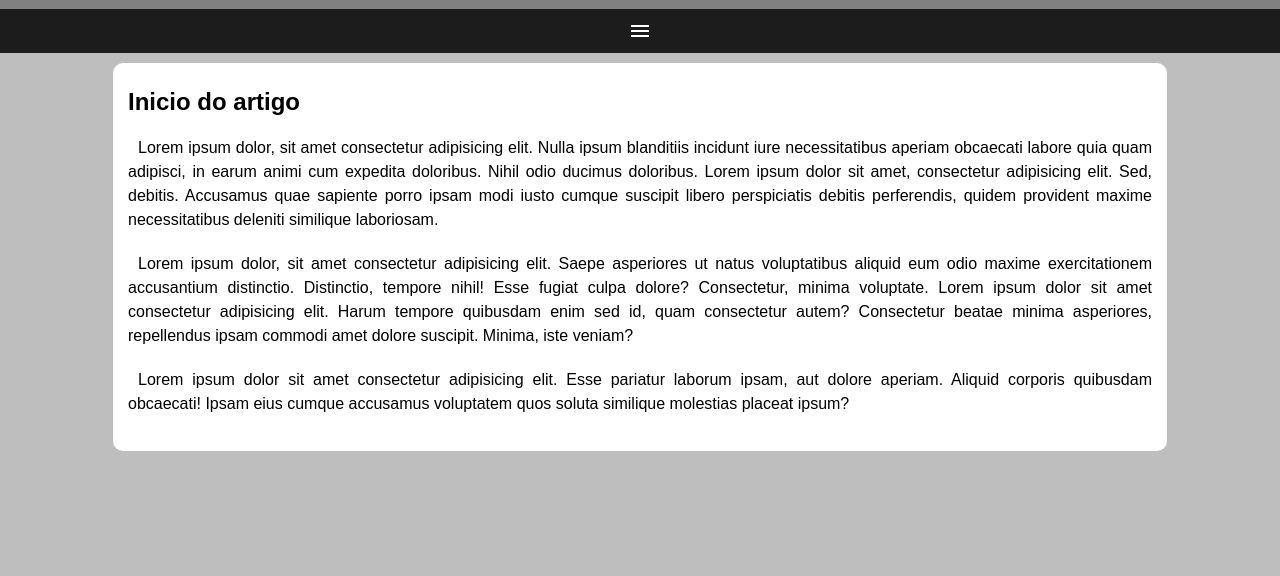
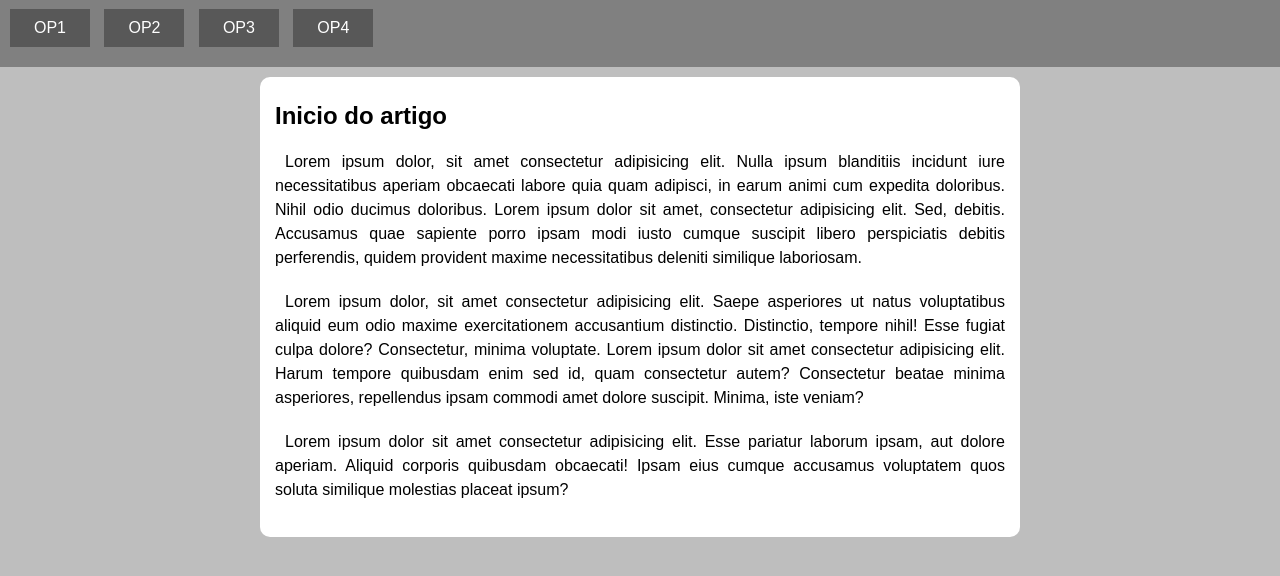
Before and after one commit to gscalfoni/html5_css3, a plain HTML site: page exercicios/ex026/mq05/index.html in a window 1280 px wide. Shown: the part 48-624 px from the top of the page. Drawn offline with nearby package versions, Linux system fonts and the light colour scheme.

Commit message:
Finalização do exercício de "menu"

```diff
--- a/exercicios/ex026/mq05/index.html
+++ b/exercicios/ex026/mq05/index.html
@@ -8,8 +8,9 @@
     <link rel="stylesheet" href="https://fonts.googleapis.com/css2?family=Material+Symbols+Outlined:opsz,wght,FILL,GRAD@20..48,100..700,0..1,-50..200" />
 
     <link rel="stylesheet" href="style.css">
+    <link rel="stylesheet" href="media-query.css">
 </head>
-<body>
+<body onresize="mudouTamanho()">
 
     <header>
         <h1>Site de exemplo</h1>
@@ -59,6 +60,17 @@
 
             }
         }
+
+        function mudouTamanho(){
+            let i = document.getElementById("menu")
+
+            if (window.innerWidth >=768){
+                i.style.display = "block"
+            }
+            else{
+                i.style.display = "none"
+            }
+        }
     </script>
 
 </body>
--- /dev/null
+++ b/exercicios/ex026/mq05/media-query.css
@@ -0,0 +1,40 @@
+@charset "UTF-8";
+
+@media screen and (min-width: 768px){
+    i#burguer{
+        display: none;
+    }
+
+    menu{
+        display: block;
+    }
+
+    menu ul{
+        text-align: left;
+    }
+
+    menu li{
+        display: inline-block;
+        width: 80px;
+        margin-bottom: 20px;
+        text-align: center;
+        margin-left: 10px;
+    }
+
+    menu a{
+        border-top: none;
+    }
+
+    main{
+        width: 730px;
+    }
+
+}
+
+@media screen and (min-width: 992px) {
+
+}
+
+@media screen and (min-width: 1200px) {
+
+}
```
